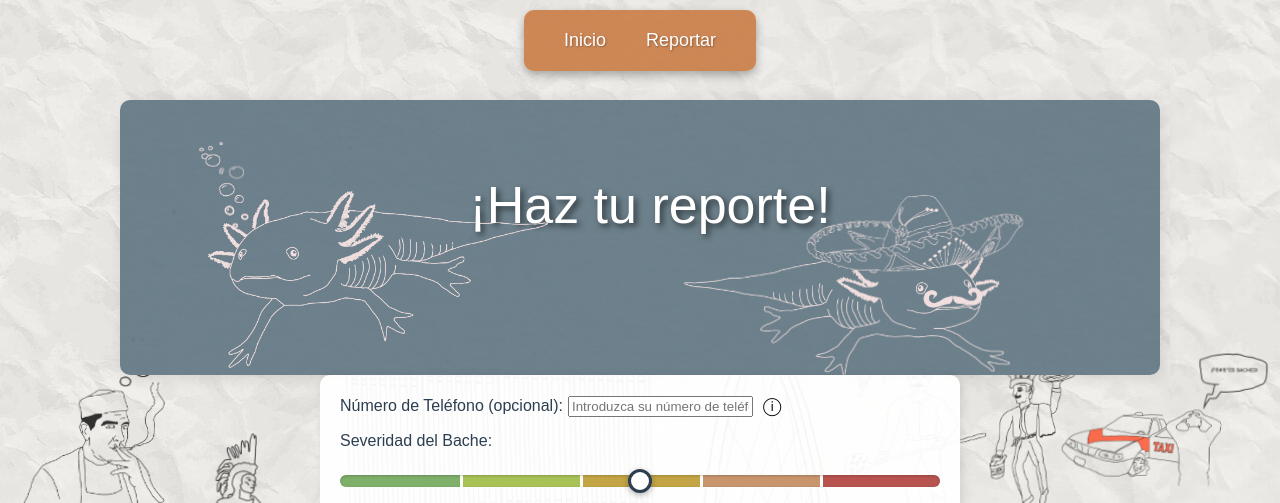
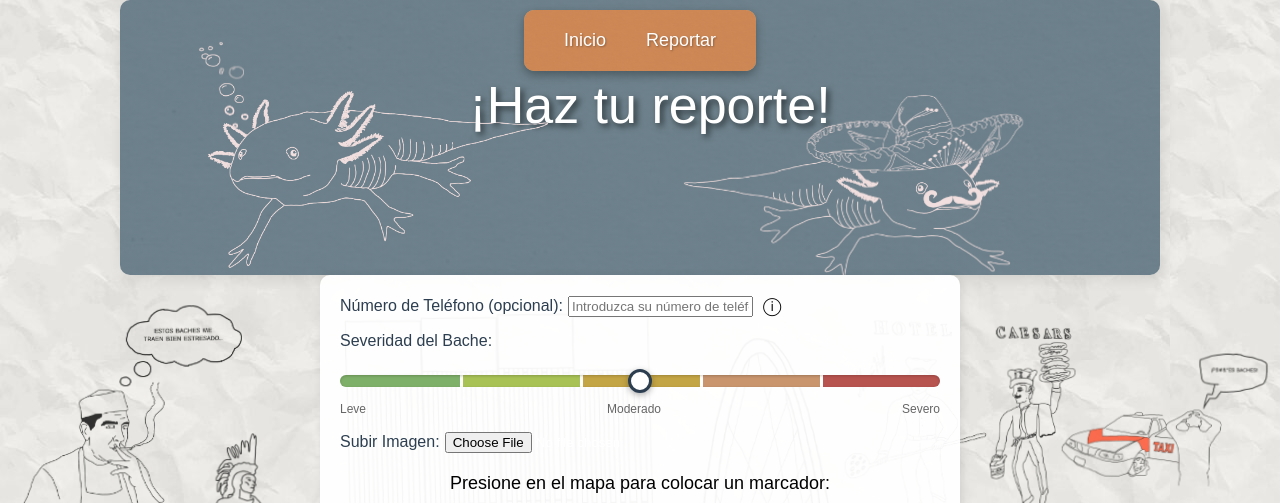
Before and after one commit to aalco03/Tijuana-Road-Safety, a Django app: page /report/ in a window 1280 px wide. Shown: the top 503 px of the page. Run offline with Django 5.2, Linux system fonts and the light colour scheme; parts of the project's set-up code (start-up, migrations or seed data) failed here and were passed over; some libraries are stand-ins or nearby versions.

Commit message:
removed margin between navbar and report page header container

```diff
--- a/TijuanaRoadSafety/mapapp/templates/report_pothole.html
+++ b/TijuanaRoadSafety/mapapp/templates/report_pothole.html
@@ -3,7 +3,7 @@
 {% block title %}Report a Pothole{% endblock %}
 
 {% block content %}
-<div class="container" style="margin-top: 20px; padding: 60px 20px 80px 20px; position: relative;">
+<div class="container" style="margin-top: -80px; padding: 60px 20px 80px 20px; position: relative;">
     <h1 class="report-header-textured" style="padding: 10px 10px; margin: 5px auto 50px auto; text-align: center; width: 100%;">¡Haz tu reporte!</h1>
 
     <!-- Bubble Animation Elements -->
```
